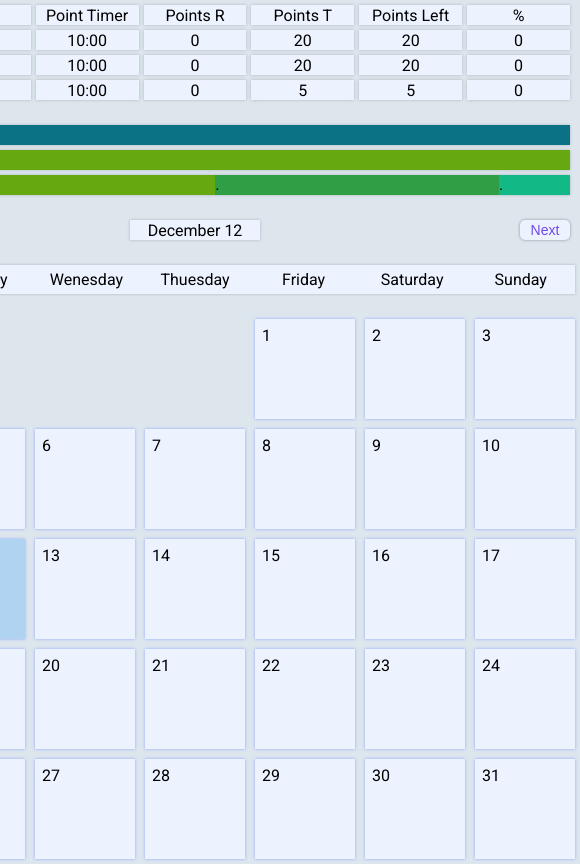
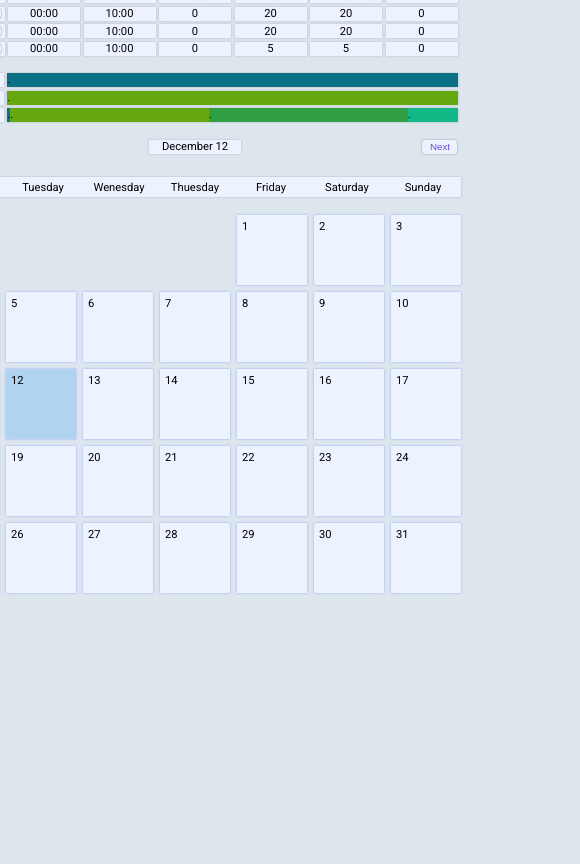
Before and after one commit to XCharmer/time-keeper, a plain HTML site: page index.html in a window 390 px wide. Shown: the part 73-937 px from the top of the page, 580 px wide, since content can reach past the window. After the commit the page ends 844 px from the top, so only its background shows below. Drawn offline with Linux system fonts and the light colour scheme.

Commit message:
Add some changes for adaptive design

```diff
--- a/style.css
+++ b/style.css
@@ -2,6 +2,10 @@
   margin: 0;
   padding: 0;
   box-sizing: border-box;
+}
+
+html {
+  font-size: 62.5%;
 }
 
 body {
@@ -9,21 +13,21 @@ body {
   background-color: #dde6ed;
   justify-content: center;
   font-family: 'Roboto', sans-serif;
-  font-size: 16px;
+  font-size: 1.6rem;
 }
 
 .container {
   display: flex;
   flex-direction: column;
-  width: 770px;
-  margin-top: 30px;
+  width: 77rem;
+  margin-top: 3rem;
   align-items: center;
 }
 
 .main-header {
   display: flex;
-  width: 760px;
-  padding: 2px;
+  width: 76rem;
+  padding: 0.2rem;
 }
 
 .month-title {
@@ -31,7 +35,7 @@ body {
   flex: 1;
   justify-content: left;
   align-items: center;
-  margin-left: 3px;
+  margin-left: 0.3rem;
 }
 
 .time-current {
@@ -46,91 +50,91 @@ body {
   flex: 1;
   justify-content: right;
   align-items: center;
-  margin-right: 1px;
+  margin-right: 0.1rem;
 }
 
 .details-table {
   display: grid;
-  width: 760px;
-  padding: 5px;
-  margin: 10px 5px 10px 5px;
-  height: 105px;
+  width: 76rem;
+  padding: 0.5rem;
+  margin: 1rem 0.5rem 1rem 0.5rem;
+  height: 10.5rem;
   grid-template-columns: repeat(7, 1fr);
   grid-template-rows: repeat(4, 1fr);
-  column-gap: 5px;
-  row-gap: 5px;
+  column-gap: 0.5rem;
+  row-gap: 0.5rem;
 }
 
 .details-cell {
   display: flex;
-  height: 20px;
+  height: 2rem;
   background-color: #edf2ff;
   justify-content: center;
   align-items: center;
-  box-shadow: 0px 0px 3px #adb5bd;
-  gap: 5px;
+  box-shadow: 0px 0px 0.3rem #adb5bd;
+  gap: 0.5rem;
 }
 
 .action-title {
   display: flex;
   flex: 1;
   justify-content: left;
-  column-gap: 10px;
-  padding-left: 5px;
+  column-gap: 1rem;
+  padding-left: 0.5rem;
 }
 
 .action-buttons {
   display: flex;
   flex: 1;
   justify-content: right;
-  column-gap: 10px;
-  padding-right: 5px;
+  column-gap: 1rem;
+  padding-right: 0.5rem;
 }
 
 button {
   display: grid;
-  width: 25px;
+  width: 2.5rem;
   cursor: pointer;
-  box-shadow: 0px 0px 3px #868e96;
+  box-shadow: 0px 0px 0.3rem #868e96;
   border: none;
   outline: none;
-  border-radius: 5px;
+  border-radius: 0.5rem;
   background-color: #edf2ff;
   color: #7048e8;
-  font-size: 13px;
+  font-size: 1.3rem;
 }
 
 nav button {
-  width: 50px;
-  height: 20px;
+  width: 5rem;
+  height: 2rem;
   align-items: center;
   cursor: pointer;
-  box-shadow: 0px 0px 3px #868e96;
+  box-shadow: 0px 0px 0.3rem #868e96;
   border: none;
   outline: none;
-  border-radius: 5px;
+  border-radius: 0.5rem;
   background-color: #edf2ff;
   color: #7048e8;
   font-weight: 400;
-  font-size: 14px;
+  font-size: 1.4rem;
 }
 
 .target-table {
   display: grid;
-  width: 760px;
-  height: 80px;
-  padding: 5px;
-  margin: 5px 10px 20px 10px;
-  column-gap: 5px;
-  row-gap: 5px;
-  grid-template-columns: 25px 72px 1fr 1fr 1fr 1fr;
+  width: 76rem;
+  height: 8rem;
+  padding: 0.5rem;
+  margin: 0.5rem 1rem 2rem 1rem;
+  column-gap: 0.5rem;
+  row-gap: 0.5rem;
+  grid-template-columns: 2.5rem 7.2rem 1fr 1fr 1fr 1fr;
   grid-template-rows: repeat(3, 1fr);
   transition: 0.3s ease;
 }
 
 .logo-cell {
   display: flex;
-  height: 20px;
+  height: 2rem;
 
   justify-content: center;
   align-items: center;
@@ -138,24 +142,24 @@ nav button {
 
 .target-cell {
   display: flex;
-  height: 20px;
+  height: 2rem;
   background-color: #edf2ff;
   justify-content: left;
-  box-shadow: 0px 0px 3px #adb5bd;
+  box-shadow: 0px 0px 0.3rem #adb5bd;
 }
 
 .target-details-cell {
   display: flex;
-  height: 20px;
+  height: 2rem;
   background-color: #edf2ff;
   justify-content: left;
-  box-shadow: 0px 0px 3px #adb5bd;
-  padding-left: 5px;
+  box-shadow: 0px 0px 0.3rem #adb5bd;
+  padding-left: 0.5rem;
 }
 
 #point-timer-logo,
 #point-timer-logo-2 {
-  margin-left: 3px;
+  margin-left: 0.3rem;
 }
 
 #x {
@@ -232,7 +236,7 @@ nav {
   display: flex;
   flex: 1;
   justify-content: left;
-  margin-left: 10px;
+  margin-left: 1rem;
 }
 
 .nav-center {
@@ -242,18 +246,18 @@ nav {
   align-items: center;
   display: grid;
   cursor: pointer;
-  box-shadow: 0px 0px 3px #adb5bd;
+  box-shadow: 0px 0px 0.3rem #adb5bd;
   border: none;
   outline: none;
   background-color: #edf2ff;
-  font-size: 16px;
+  font-size: 1.6rem;
 }
 
 .nav-right {
   display: flex;
   flex: 1;
   justify-content: right;
-  margin-right: 10px;
+  margin-right: 1rem;
 }
 
 .day-title {
@@ -262,20 +266,20 @@ nav {
 
 .weekdays {
   display: flex;
-  width: 760px;
-  margin: 5px;
-  box-shadow: 0px 0px 3px #adb5bd;
-  margin: 5px 10px 20px 10px;
+  width: 76rem;
+  margin: 0.5rem;
+  box-shadow: 0px 0px 0.3rem #adb5bd;
+  margin: 0.5rem 1rem 2rem 1rem;
   border: none;
   outline: none;
   background-color: #edf2ff;
-  font-size: 16px;
+  font-size: 1.6rem;
 }
 
 .weekdays div {
   display: flex;
-  width: 100px;
-  margin: 5px;
+  width: 10rem;
+  margin: 0.5rem;
   justify-content: center;
 }
 
@@ -288,13 +292,13 @@ nav {
 
 .day {
   display: flex;
-  width: 100px;
-  height: 100px;
-  padding: 7px;
+  width: 10rem;
+  height: 10rem;
+  padding: 0.7rem;
   cursor: pointer;
   background-color: #edf2ff;
-  margin: 5px;
-  box-shadow: 0px 0px 3px #91a7ff;
+  margin: 0.5rem;
+  box-shadow: 0px 0px 0.3rem #91a7ff;
 
   flex-direction: column;
   justify-content: space-between;
@@ -320,11 +324,11 @@ nav {
 
 .activity {
   display: flex;
-  font-size: 14px;
+  font-size: 1.4rem;
 
   /*   background-color: #58bae4; */
   color: #edf2ff;
-  border-radius: 10px;
+  border-radius: 1rem;
   justify-content: center;
   overflow: hidden;
 }
@@ -332,3 +336,24 @@ nav {
 .hidden {
   display: none;
 }
+
+@media (max-width: 48em) {
+  /* 9px / 16px */
+  html {
+    font-size: 56.25%;
+  }
+}
+
+@media (max-width: 44em) {
+  /* 8px / 16px = */
+  html {
+    font-size: 50%;
+  }
+}
+
+@media (max-width: 40em) {
+  /* 8px / 16px = */
+  html {
+    font-size: 43.75%;
+  }
+}
```
Also changed, not shown: index.html (+2 -0 lines).
